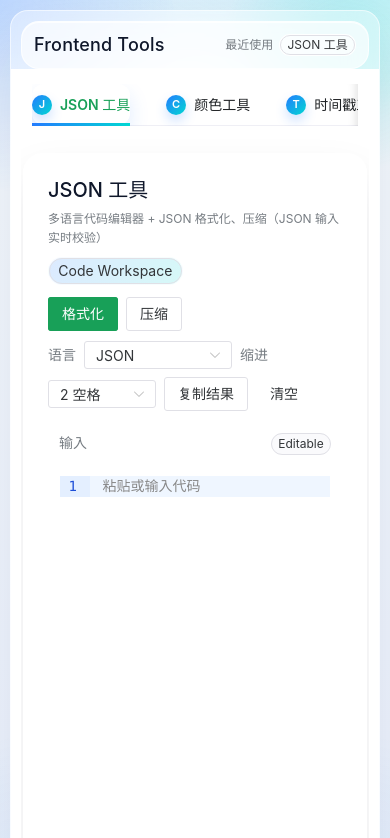
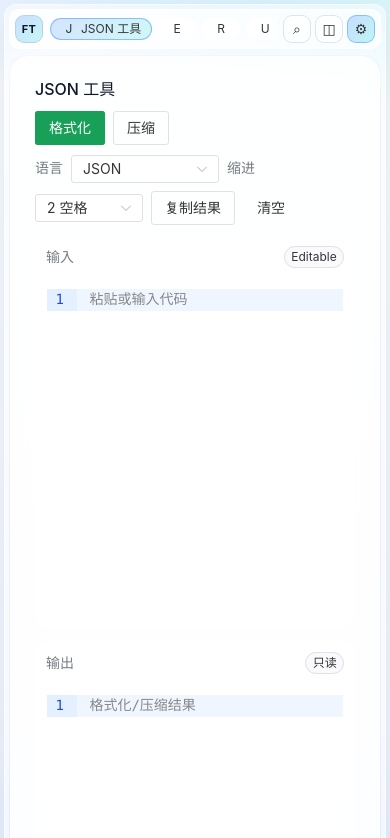
Before and after one commit to suyh1/frontend-tools-utools, a Vue app: page / in a window 390 px wide. Shown: the top 838 px of the page. Built offline with nearby package versions, Linux system fonts and the light colour scheme.

Commit message:
feat: 重构工具壳并压缩工具页头部布局

```diff
--- a/src/app/ToolShell.vue
+++ b/src/app/ToolShell.vue
@@ -1,50 +1,83 @@
 <script setup lang="ts">
-import { computed, onMounted } from 'vue'
-import {
-  NConfigProvider,
-  NEmpty,
-  NFlex,
-  NLayout,
-  NLayoutContent,
-  NLayoutHeader,
-  NTabPane,
-  NTabs,
-  NTag,
-  NText
-} from 'naive-ui'
+import { computed, onMounted, watch } from 'vue'
+import { NButton, NConfigProvider, NEmpty, NInput, NPopover, NText } from 'naive-ui'
+import MoreToolsPopover from '@/app/components/MoreToolsPopover.vue'
+import ToolManagerDrawer from '@/app/components/ToolManagerDrawer.vue'
 import { resolveInitialToolId } from '@/app/enter-action'
 import { useAppStore } from '@/stores/app'
+import { useToolLayoutStore } from '@/stores/tool-layout'
 import { toolRegistry, toolRegistryMap } from '@/tools/registry'
 
 const appStore = useAppStore()
+const toolLayoutStore = useToolLayoutStore()
 
-const sortedTools = computed(() => [...toolRegistry].sort((a, b) => a.order - b.order))
-
-const activeToolId = computed({
-  get: () => appStore.activeToolId,
-  set: (toolId: string) => appStore.setActiveTool(toolId)
+const activeToolId = computed(() => appStore.activeToolId)
+const activeTool = computed(() => toolRegistryMap.get(activeToolId.value) ?? null)
+const favoriteTools = computed(() => toolLayoutStore.favoriteTools)
+const groupedTools = computed(() => toolLayoutStore.groupedTools)
+const managerVisible = computed({
+  get: () => toolLayoutStore.managerVisible,
+  set: (value: boolean) => toolLayoutStore.setManagerVisible(value)
+})
+const searchQueryModel = computed({
+  get: () => toolLayoutStore.searchQuery,
+  set: (value: string) => toolLayoutStore.setSearchQuery(value)
 })
 
-const activeTool = computed(() => toolRegistryMap.get(activeToolId.value) ?? null)
+const visibleToolIds = computed(() => [...toolLayoutStore.visibleToolIdSet])
 
-const recentToolNames = computed(() =>
-  appStore.recentTools
-    .map((toolId) => toolRegistryMap.get(toolId)?.name)
-    .filter((name): name is string => Boolean(name))
-    .slice(0, 3)
-)
+function resolveActiveToolFallback(preferredId?: string): string | null {
+  if (!visibleToolIds.value.length) {
+    return null
+  }
+
+  if (preferredId && toolLayoutStore.visibleToolIdSet.has(preferredId)) {
+    return preferredId
+  }
+
+  const firstFavorite = favoriteTools.value[0]?.id
+  if (firstFavorite && toolLayoutStore.visibleToolIdSet.has(firstFavorite)) {
+    return firstFavorite
+  }
+
+  return visibleToolIds.value[0] ?? null
+}
 
 function handleToolChange(toolId: string) {
+  if (!toolLayoutStore.visibleToolIdSet.has(toolId)) {
+    return
+  }
   appStore.setActiveTool(toolId)
 }
 
 function onPluginEnter(action: { code: string; type: string; payload: unknown; option: unknown }) {
-  const fallbackToolId = appStore.recentTools[0] ?? 'json'
-  const nextToolId = resolveInitialToolId(action, toolRegistry, fallbackToolId)
-  appStore.setActiveTool(nextToolId)
+  const fallbackToolId = resolveActiveToolFallback(appStore.recentTools[0] ?? 'json')
+  const nextToolId = resolveInitialToolId(action, toolRegistry, fallbackToolId ?? 'json')
+  const safeToolId = resolveActiveToolFallback(nextToolId)
+  if (safeToolId) {
+    appStore.setActiveTool(safeToolId)
+  }
 }
 
+watch(
+  visibleToolIds,
+  () => {
+    const safeToolId = resolveActiveToolFallback(activeToolId.value)
+    if (safeToolId && safeToolId !== activeToolId.value) {
+      appStore.setActiveTool(safeToolId)
+    }
+  },
+  { immediate: true }
+)
+
 onMounted(() => {
+  toolLayoutStore.initialize(toolRegistry)
+
+  const safeToolId = resolveActiveToolFallback(activeToolId.value)
+  if (safeToolId && safeToolId !== activeToolId.value) {
+    appStore.setActiveTool(safeToolId)
+  }
+
   if (window.utools?.onPluginEnter) {
     window.utools.onPluginEnter(onPluginEnter)
   }
@@ -54,255 +87,261 @@ onMounted(() => {
 <template>
   <n-config-provider>
     <div class="tool-shell fade-up-enter-active">
-      <div class="tool-shell__orb tool-shell__orb--left" />
-      <div class="tool-shell__orb tool-shell__orb--right" />
+      <div class="tool-shell__layout">
+        <header class="tool-shell__toolbar" data-testid="tool-toolbar">
+          <div class="tool-shell__brand-mark" aria-hidden="true">FT</div>
 
-      <n-layout class="tool-shell__layout" :native-scrollbar="false">
-        <n-layout-header class="tool-shell__header">
-          <div class="tool-shell__header-card">
-            <n-flex justify="space-between" align="center" :wrap="false" class="tool-shell__header-row">
-              <div class="tool-shell__brand">
-                <n-text class="tool-shell__title" strong>Frontend Tools</n-text>
-                <n-text depth="3" class="tool-shell__subtitle">Glass + Bold Accent Workspace</n-text>
+          <div class="tool-shell__favorites" data-testid="favorites-strip">
+            <n-button
+              v-for="tool in favoriteTools"
+              :key="tool.id"
+              size="tiny"
+              tertiary
+              round
+              class="tool-shell__favorite-pill"
+              :class="{ 'tool-shell__favorite-pill--active': tool.id === activeToolId }"
+              @click="handleToolChange(tool.id)"
+              :data-testid="`favorite-tool-${tool.id}`"
+              :title="tool.name"
+            >
+              <span class="tool-shell__favorite-icon">{{ tool.icon }}</span>
+              <span class="tool-shell__favorite-name">{{ tool.name }}</span>
+            </n-button>
           </div>
 
-              <n-flex align="center" :size="6" class="tool-shell__recent">
-                <n-text depth="3" class="tool-shell__recent-label">最近使用</n-text>
-                <n-tag v-for="name in recentToolNames" :key="name" size="small" round class="tool-shell__recent-tag">
-                  {{ name }}
-                </n-tag>
-              </n-flex>
-            </n-flex>
+          <div class="tool-shell__toolbar-actions">
+            <n-popover trigger="click" placement="bottom-end" :show-arrow="false">
+              <template #trigger>
+                <n-button
+                  size="tiny"
+                  quaternary
+                  circle
+                  class="tool-shell__icon-button"
+                  data-testid="open-search-button"
+                  title="搜索工具"
+                >
+                  <span class="tool-shell__icon-glyph" aria-hidden="true">⌕</span>
+                </n-button>
+              </template>
+
+              <div class="tool-shell__search-popover" data-testid="tool-search-popover">
+                <n-text depth="3" class="tool-shell__search-label">搜索工具</n-text>
+                <n-input
+                  v-model:value="searchQueryModel"
+                  size="small"
+                  clearable
+                  placeholder="名称或关键词"
+                  data-testid="tool-search-input"
+                />
               </div>
-        </n-layout-header>
+            </n-popover>
 
-        <n-layout-content class="tool-shell__content">
-          <div class="tool-shell__tabs-wrap">
-            <n-tabs
-              v-model:value="activeToolId"
-              type="line"
-              animated
-              class="tool-shell__tabs"
-              @update:value="handleToolChange"
+            <MoreToolsPopover :groups="groupedTools" :active-tool-id="activeToolId" @select="handleToolChange">
+              <template #trigger>
+                <n-button
+                  size="tiny"
+                  quaternary
+                  circle
+                  class="tool-shell__icon-button"
+                  data-testid="open-more-tools-button"
+                  title="更多工具"
                 >
-              <n-tab-pane v-for="tool in sortedTools" :key="tool.id" :name="tool.id">
-                <template #tab>
-                  <span class="tool-shell__tab-label">
-                    <span class="tool-shell__tab-icon">{{ tool.icon }}</span>
-                    <span>{{ tool.name }}</span>
-                  </span>
+                  <span class="tool-shell__icon-glyph" aria-hidden="true">◫</span>
+                </n-button>
               </template>
-              </n-tab-pane>
-            </n-tabs>
+            </MoreToolsPopover>
+
+            <n-button
+              size="tiny"
+              quaternary
+              circle
+              class="tool-shell__icon-button tool-shell__icon-button--primary"
+              @click="managerVisible = true"
+              data-testid="open-manager-button"
+              title="管理工具"
+            >
+              <span class="tool-shell__icon-glyph" aria-hidden="true">⚙</span>
+            </n-button>
           </div>
+        </header>
 
         <transition name="panel-fade" mode="out-in">
           <div class="tool-shell__panel" :key="activeToolId">
-              <component :is="activeTool.component" v-if="activeTool" />
-              <n-empty v-else description="未找到对应工具" />
+            <component :is="activeTool.component" v-if="activeTool && toolLayoutStore.visibleToolIdSet.has(activeTool.id)" />
+            <n-empty v-else description="没有可用工具，请在管理工具中调整可见性" />
           </div>
         </transition>
-        </n-layout-content>
-      </n-layout>
+      </div>
+
+      <ToolManagerDrawer v-model:show="managerVisible" />
     </div>
   </n-config-provider>
 </template>
 
 <style scoped>
 .tool-shell {
-  position: relative;
   min-height: 100vh;
-  padding: 16px;
-  overflow: hidden;
+  padding: 6px;
 }
 
 .tool-shell__layout {
-  position: relative;
-  min-height: calc(100vh - 32px);
-  background: rgb(255 255 255 / 34%);
-  border: 1px solid rgb(255 255 255 / 58%);
-  border-radius: 24px;
-  box-shadow: 0 28px 68px rgb(15 23 42 / 11%);
-  backdrop-filter: blur(16px);
+  min-height: calc(100vh - 12px);
+  border-radius: 12px;
+  border: 1px solid rgb(255 255 255 / 60%);
+  background: rgb(255 255 255 / 44%);
+  box-shadow: 0 12px 26px rgb(15 23 42 / 9%);
+  backdrop-filter: blur(12px);
+  padding: 6px;
+  display: grid;
+  grid-template-rows: auto minmax(0, 1fr);
+  gap: 6px;
 }
 
-.tool-shell__orb {
-  position: absolute;
-  border-radius: 999px;
-  filter: blur(0);
-  pointer-events: none;
-  opacity: 0.65;
+.tool-shell__toolbar {
+  border-radius: 10px;
+  border: 1px solid rgb(255 255 255 / 72%);
+  background: linear-gradient(130deg, rgb(255 255 255 / 84%), rgb(255 255 255 / 68%));
+  box-shadow: inset 0 1px 0 rgb(255 255 255 / 90%);
+  padding: 6px;
+  display: grid;
+  grid-template-columns: auto minmax(0, 1fr) auto;
+  align-items: center;
+  gap: 6px;
 }
 
-.tool-shell__orb--left {
-  top: -96px;
-  left: -110px;
-  width: 290px;
-  height: 290px;
-  background: radial-gradient(circle at 32% 32%, rgb(36 123 255 / 36%), transparent 72%);
-}
-
-.tool-shell__orb--right {
-  top: -78px;
-  right: -84px;
-  width: 250px;
-  height: 250px;
-  background: radial-gradient(circle at 50% 50%, rgb(0 216 210 / 34%), transparent 72%);
-}
-
-.tool-shell__header {
-  padding: 14px 14px 0;
-  background: transparent;
-}
-
-.tool-shell__header-card {
-  border-radius: 18px;
-  padding: 14px 16px;
-  background: rgb(255 255 255 / 66%);
-  border: 1px solid rgb(255 255 255 / 72%);
-  box-shadow: inset 0 1px 0 rgb(255 255 255 / 78%);
-}
-
-.tool-shell__header-row {
-  gap: 10px;
-}
-
-.tool-shell__brand {
-  display: flex;
-  flex-direction: column;
-}
-
-.tool-shell__title {
-  font-size: 22px;
-  line-height: 1.08;
-  letter-spacing: 0.01em;
-  color: #0f172a;
-}
-
-.tool-shell__subtitle {
-  font-size: 12px;
-  margin-top: 4px;
-}
-
-.tool-shell__recent {
-  row-gap: 6px;
-}
-
-.tool-shell__recent-label {
-  font-size: 12px;
-}
-
-.tool-shell__recent-tag {
-  border: 1px solid rgb(255 255 255 / 80%);
-  background: rgb(255 255 255 / 62%);
-}
-
-.tool-shell__content {
-  padding: 10px 14px 14px;
-}
-
-.tool-shell__tabs-wrap {
-  border-radius: 16px;
-  border: 1px solid rgb(255 255 255 / 68%);
-  background: rgb(255 255 255 / 56%);
-  box-shadow: inset 0 1px 0 rgb(255 255 255 / 82%);
-  padding: 4px 10px 0;
-}
-
-.tool-shell__tab-label {
-  display: inline-flex;
-  align-items: center;
-  gap: 8px;
-  font-weight: 600;
-}
-
-.tool-shell__tab-icon {
-  width: 20px;
-  height: 20px;
-  border-radius: 999px;
+.tool-shell__brand-mark {
+  width: 28px;
+  height: 28px;
+  border-radius: 9px;
   display: inline-flex;
   align-items: center;
   justify-content: center;
   font-size: 11px;
-  color: #fff;
-  background: linear-gradient(135deg, #247bff, #00d8d2);
-  box-shadow: 0 6px 12px rgb(36 123 255 / 22%);
+  font-weight: 700;
+  letter-spacing: 0.03em;
+  color: #0f172a;
+  border: 1px solid rgb(148 163 184 / 34%);
+  background: linear-gradient(135deg, rgb(36 123 255 / 24%), rgb(0 216 210 / 22%));
+}
+
+.tool-shell__favorites {
+  display: flex;
+  align-items: center;
+  gap: 6px;
+  overflow-x: auto;
+  min-width: 0;
+  padding: 1px;
+}
+
+.tool-shell__favorites::-webkit-scrollbar {
+  height: 0;
+}
+
+.tool-shell__favorite-pill {
+  border: 1px solid rgb(255 255 255 / 78%);
+  background: rgb(255 255 255 / 58%);
+  backdrop-filter: blur(8px);
+  transition: border-color 180ms ease, background-color 180ms ease;
+  flex-shrink: 0;
+}
+
+.tool-shell__favorite-pill :deep(.n-button__content) {
+  display: inline-flex;
+  align-items: center;
+}
+
+.tool-shell__favorite-icon {
+  width: 16px;
+  display: inline-flex;
+  justify-content: center;
+}
+
+.tool-shell__favorite-name {
+  max-width: 0;
+  opacity: 0;
+  margin-left: 0;
+  overflow: hidden;
+  white-space: nowrap;
+  transition: max-width 180ms ease, opacity 180ms ease, margin-left 180ms ease;
+}
+
+.tool-shell__favorite-pill:hover .tool-shell__favorite-name,
+.tool-shell__favorite-pill--active .tool-shell__favorite-name {
+  max-width: 120px;
+  opacity: 1;
+  margin-left: 4px;
+}
+
+.tool-shell__favorite-pill--active {
+  border-color: rgb(36 123 255 / 42%);
+  background: linear-gradient(130deg, rgb(36 123 255 / 20%), rgb(0 216 210 / 18%));
+}
+
+.tool-shell__toolbar-actions {
+  display: inline-flex;
+  align-items: center;
+  gap: 4px;
+}
+
+.tool-shell__icon-button {
+  width: 28px;
+  height: 28px;
+  border-radius: 9px;
+  border: 1px solid rgb(203 213 225 / 64%);
+  background: rgb(255 255 255 / 70%);
+}
+
+.tool-shell__icon-button--primary {
+  border-color: rgb(36 123 255 / 38%);
+  background: linear-gradient(130deg, rgb(36 123 255 / 24%), rgb(0 216 210 / 24%));
+}
+
+.tool-shell__icon-glyph {
+  font-size: 14px;
+  line-height: 1;
+}
+
+.tool-shell__search-popover {
+  width: min(300px, calc(100vw - 40px));
+  display: grid;
+  gap: 6px;
+}
+
+.tool-shell__search-label {
+  font-size: 11px;
 }
 
 .tool-shell__panel {
-  margin-top: 12px;
-  padding: 2px;
-  border-radius: 20px;
-}
-
-.tool-shell__tabs :deep(.n-tabs-nav) {
-  margin-bottom: 0;
-}
-
-.tool-shell__tabs :deep(.n-tabs-nav-scroll-content) {
-  gap: 4px;
-}
-
-.tool-shell__tabs :deep(.n-tabs-tab) {
-  margin-right: 0;
+  min-height: 0;
+  overflow: auto;
   border-radius: 12px;
-  transition: all 220ms ease;
-}
-
-.tool-shell__tabs :deep(.n-tabs-tab.n-tabs-tab--active) {
-  background: rgb(255 255 255 / 70%);
-  box-shadow: 0 10px 20px rgb(36 123 255 / 14%);
-}
-
-.tool-shell__tabs :deep(.n-tabs-bar) {
-  background: linear-gradient(120deg, #247bff, #00d8d2);
-  height: 3px;
-  border-radius: 999px;
+  padding: 1px;
 }
 
 .panel-fade-enter-active,
 .panel-fade-leave-active {
-  transition: opacity 220ms ease, transform 220ms ease;
+  transition: opacity 180ms ease, transform 180ms ease;
 }
 
 .panel-fade-enter-from,
 .panel-fade-leave-to {
   opacity: 0;
-  transform: translateY(6px);
+  transform: translateY(4px);
 }
 
-@media (max-width: 880px) {
+@media (max-width: 980px) {
   .tool-shell {
-    padding: 10px;
+    padding: 4px;
   }
 
   .tool-shell__layout {
-    min-height: calc(100vh - 20px);
-    border-radius: 18px;
+    min-height: calc(100vh - 8px);
+    padding: 4px;
   }
 
-  .tool-shell__header {
-    padding: 10px 10px 0;
-  }
-
-  .tool-shell__header-card {
-    padding: 12px;
-  }
-
-  .tool-shell__title {
-    font-size: 18px;
-  }
-
-  .tool-shell__subtitle {
-    display: none;
-  }
-
-  .tool-shell__recent {
-    display: none;
-  }
-
-  .tool-shell__content {
-    padding: 10px;
+  .tool-shell__toolbar {
+    grid-template-columns: auto minmax(0, 1fr) auto;
+    padding: 5px;
   }
 }
 </style>
--- /dev/null
+++ b/src/app/components/MoreToolsPopover.vue
@@ -0,0 +1,84 @@
+<script setup lang="ts">
+import { NButton, NEmpty, NPopover, NText } from 'naive-ui'
+import type { GroupedToolView } from '@/stores/tool-layout'
+
+defineProps<{
+  groups: GroupedToolView[]
+  activeToolId: string
+}>()
+
+const emit = defineEmits<{
+  (event: 'select', toolId: string): void
+}>()
+
+function handleSelect(toolId: string) {
+  emit('select', toolId)
+}
+</script>
+
+<template>
+  <n-popover trigger="click" placement="bottom-end" :show-arrow="false">
+    <template #trigger>
+      <slot name="trigger">
+        <n-button size="small" strong secondary data-testid="more-tools-trigger">更多工具</n-button>
+      </slot>
+    </template>
+
+    <div class="more-tools" data-testid="more-tools-content">
+      <n-empty v-if="!groups.length" description="没有匹配到工具" size="small" />
+      <template v-else>
+        <section v-for="group in groups" :key="group.id" class="more-tools__group">
+          <n-text depth="3" class="more-tools__group-name">{{ group.name }}</n-text>
+
+          <div class="more-tools__group-tools">
+            <n-button
+              v-for="tool in group.tools"
+              :key="tool.id"
+              size="small"
+              :type="tool.id === activeToolId ? 'primary' : 'default'"
+              secondary
+              @click="handleSelect(tool.id)"
+              :data-testid="`more-tool-${tool.id}`"
+            >
+              <span class="more-tools__icon">{{ tool.icon }}</span>
+              <span>{{ tool.name }}</span>
+            </n-button>
+          </div>
+        </section>
+      </template>
+    </div>
+  </n-popover>
+</template>
+
+<style scoped>
+.more-tools {
+  width: min(420px, calc(100vw - 40px));
+  max-height: min(440px, calc(100vh - 120px));
+  overflow: auto;
+  padding: 8px;
+  display: grid;
+  gap: 10px;
+}
+
+.more-tools__group {
+  display: grid;
+  gap: 6px;
+}
+
+.more-tools__group-name {
+  font-size: 11px;
+}
+
+.more-tools__group-tools {
+  display: flex;
+  flex-wrap: wrap;
+  gap: 6px;
+}
+
+.more-tools__icon {
+  display: inline-flex;
+  width: 16px;
+  justify-content: center;
+  margin-right: 4px;
+}
+</style>
--- a/src/tools/color/ColorTool.vue
+++ b/src/tools/color/ColorTool.vue
@@ -48,10 +48,7 @@ async function handleCopyGradient() {
 <template>
   <n-card :bordered="false" class="color-tool">
     <div class="color-tool__hero">
-      <div>
-        <n-text class="color-tool__title" strong>颜色工具</n-text>
-        <n-text depth="3" class="color-tool__subtitle">颜色转换、渐变生成与可访问性检测</n-text>
-      </div>
+      <n-text class="color-tool__title" strong>颜色工具</n-text>
       <n-space :size="8">
         <n-button size="small" @click="handleCopyGradient" data-testid="color-copy-gradient">复制渐变 CSS</n-button>
         <n-button size="small" quaternary @click="resetAll" data-testid="color-reset">重置</n-button>
@@ -195,13 +192,13 @@ async function handleCopyGradient() {
   justify-content: space-between;
   align-items: center;
   gap: 10px;
-  margin-bottom: 12px;
+  margin-bottom: 8px;
   flex-wrap: wrap;
 }
 
 .color-tool__title {
   display: block;
-  font-size: 20px;
+  font-size: 16px;
   color: #0f172a;
 }
 
--- a/src/tools/json/JsonTool.vue
+++ b/src/tools/json/JsonTool.vue
@@ -39,11 +39,7 @@ async function handleCopy() {
 <template>
   <n-card :bordered="false" class="json-tool">
     <div class="json-tool__hero">
-      <div>
-        <n-text class="json-tool__title" strong>JSON 工具</n-text>
-        <n-text depth="3" class="json-tool__subtitle">多语言代码编辑器 + JSON 格式化、压缩（JSON 输入实时校验）</n-text>
-      </div>
-      <n-tag class="json-tool__status" round>Code Workspace</n-tag>
+      <n-text class="json-tool__title" strong>JSON 工具</n-text>
     </div>
 
     <div class="json-tool__toolbar">
@@ -125,14 +121,12 @@ async function handleCopy() {
 .json-tool__hero {
   display: flex;
   align-items: center;
-  justify-content: space-between;
-  gap: 10px;
-  margin-bottom: 12px;
+  margin-bottom: 8px;
 }
 
 .json-tool__title {
   display: block;
-  font-size: 20px;
+  font-size: 16px;
   color: #0f172a;
 }
 
@@ -140,11 +134,6 @@ async function handleCopy() {
   display: block;
   margin-top: 3px;
   font-size: 12px;
-}
-
-.json-tool__status {
-  background: linear-gradient(120deg, rgb(36 123 255 / 16%), rgb(0 216 210 / 16%));
-  border: 1px solid rgb(255 255 255 / 78%);
 }
 
 .json-tool__toolbar {
@@ -194,9 +183,5 @@ async function handleCopy() {
     align-items: flex-start;
     flex-direction: column;
   }
-
-  .json-tool__status {
-    align-self: flex-start;
-  }
 }
 </style>
--- a/src/tools/timestamp/TimestampTool.vue
+++ b/src/tools/timestamp/TimestampTool.vue
@@ -1,5 +1,5 @@
 <script setup lang="ts">
-import { NAlert, NButton, NCard, NGrid, NGridItem, NInput, NSpace, NTag, NText } from 'naive-ui'
+import { NAlert, NButton, NCard, NGrid, NGridItem, NInput, NSpace, NText } from 'naive-ui'
 import { useTimestampTool } from '@/tools/timestamp/composables/useTimestampTool'
 
 const { input, result, sourceLabel, error, runConvert, setNowSeconds, setNowMilliseconds, reset } = useTimestampTool()
@@ -8,11 +8,7 @@ const { input, result, sourceLabel, error, runConvert, setNowSeconds, setNowMill
 <template>
   <n-card :bordered="false" class="timestamp-tool">
     <div class="timestamp-tool__hero">
-      <div>
-        <n-text class="timestamp-tool__title" strong>时间戳工具</n-text>
-        <n-text depth="3" class="timestamp-tool__subtitle">秒/毫秒与日期时间互转，含 UTC 与相对时间</n-text>
-      </div>
-      <n-tag round>Timestamp</n-tag>
+      <n-text class="timestamp-tool__title" strong>时间戳工具</n-text>
     </div>
 
     <n-space vertical :size="10">
@@ -71,14 +67,12 @@ const { input, result, sourceLabel, error, runConvert, setNowSeconds, setNowMill
 .timestamp-tool__hero {
   display: flex;
   align-items: center;
-  justify-content: space-between;
-  gap: 10px;
-  margin-bottom: 12px;
+  margin-bottom: 8px;
 }
 
 .timestamp-tool__title {
   display: block;
-  font-size: 20px;
+  font-size: 16px;
   color: #0f172a;
 }
 
```
Also changed, not shown: src/tools/codec/CodecTool.vue (+4 -10 lines), src/tools/jwt/JwtTool.vue (+3 -9 lines), src/tools/regex/RegexTool.vue (+4 -10 lines), src/tools/url/UrlTool.vue (+4 -10 lines), 2 other files (tests, documents, lock files or other folders). Lines whose indentation alone changed are shown as unchanged.
